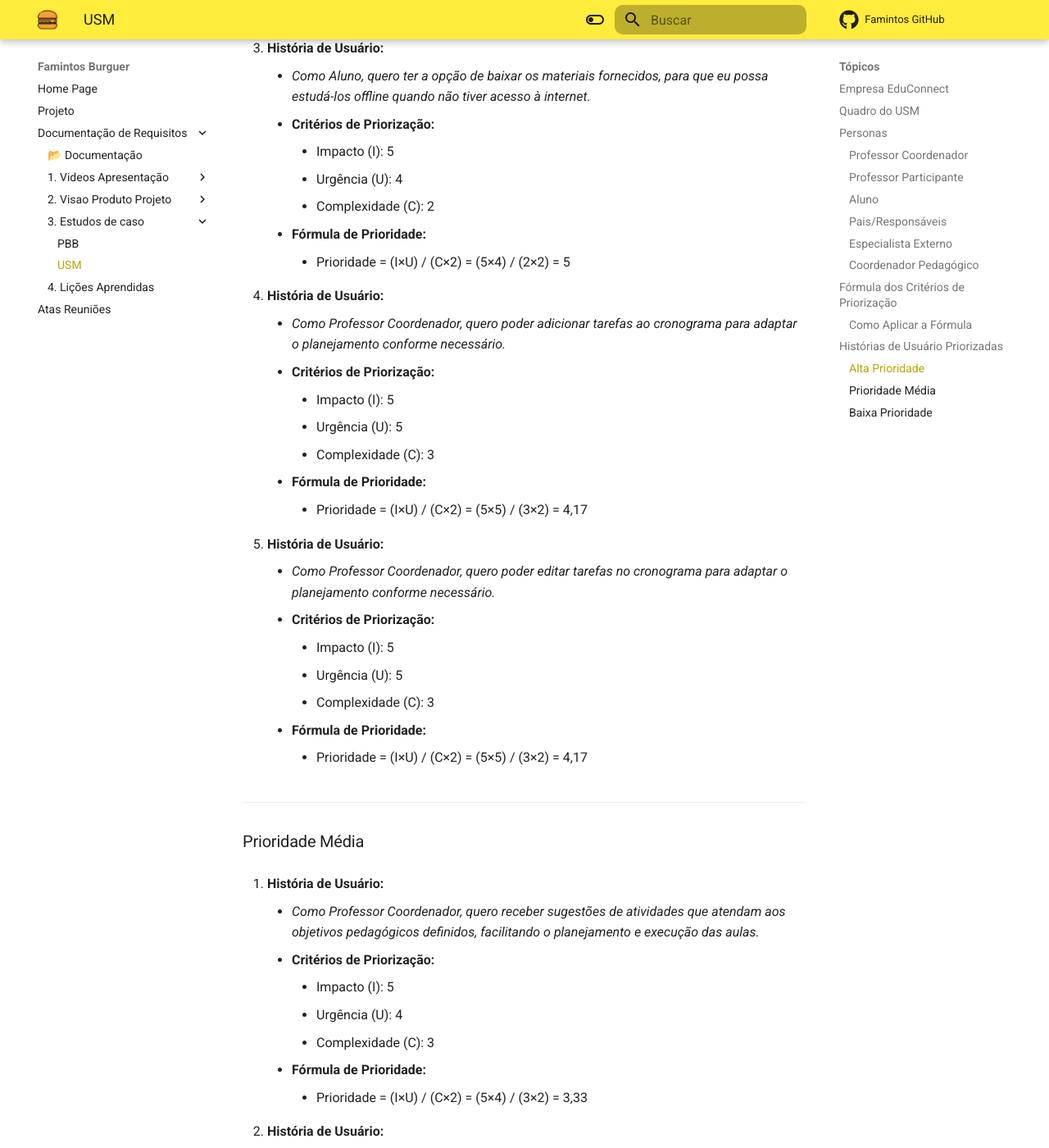
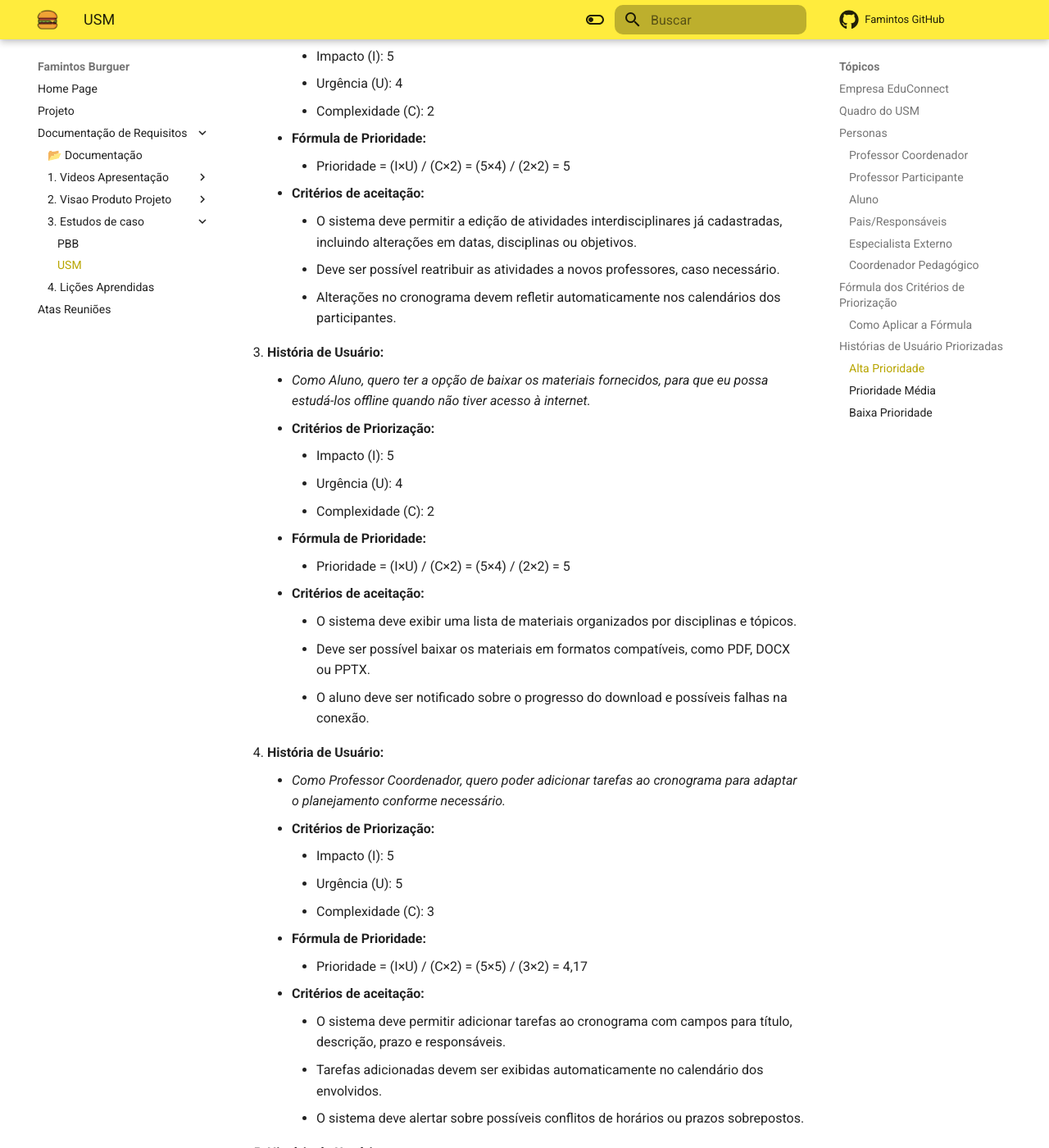
Before and after one commit to mdsreq-fga-unb/2024.2-T01-FamintosBurguer, an MkDocs documentation site: the page built from docs/ProdutoProjeto/Estudo de caso/USM.md, in a window 1280 px wide and 1400 px high, scrolled down 8167 px. Shown: the whole window at 82% size. Built offline with MkDocs 1.6.1 and Material for MkDocs 9.7.7, drawn with Linux system fonts in a browser that asks for light colours; comment, search, counter and statistics services are not loaded; some of the changed text lies outside the part shown.

Commit message:
Atualiza títulos de documentos e adiciona critérios de aceitação nas histórias de usuário.

```diff
--- a/docs/ProdutoProjeto/Estudo de caso/USM.md
+++ b/docs/ProdutoProjeto/Estudo de caso/USM.md
@@ -96,8 +96,12 @@ ________________________________________________________________________________
         - Impacto (I): 5
         - Urgência (U): 4
         - Complexidade (C): 2
-     - **Fórmula de Prioridade:**
-         - Prioridade = (I×U) / (C×2) = (5×4) / (2×2) = 5
+    - **Fórmula de Prioridade:**
+        - Prioridade = (I×U) / (C×2) = (5×4) / (2×2) = 5
+    - **Critérios de aceitação:**<br />
+        - O sistema deve permitir a criação de atividades interdisciplinares com campos para selecionar temas, conteúdos e disciplinas envolvidas.
+        - Deve ser possível vincular as atividades a um cronograma existente.
+        - A interface deve oferecer sugestões de colaboração com base em disciplinas previamente integradas.
 
 2. **História de Usuário:**
     - *Como Professor Participante, quero que as atividades interdisciplinares sejam facilmente ajustadas conforme o projeto avança, para que eu possa reagir a mudanças no cronograma ou conteúdo.*
@@ -107,6 +111,10 @@ ________________________________________________________________________________
         - Complexidade (C): 2
     - **Fórmula de Prioridade:**
         - Prioridade = (I×U) / (C×2) = (5×4) / (2×2) = 5
+    - **Critérios de aceitação:**<br />
+        - O sistema deve permitir a edição de atividades interdisciplinares já cadastradas, incluindo alterações em datas, disciplinas ou objetivos.
+        - Deve ser possível reatribuir as atividades a novos professores, caso necessário.
+        - Alterações no cronograma devem refletir automaticamente nos calendários dos participantes.
 
 3. **História de Usuário:**
      - *Como Aluno, quero ter a opção de baixar os materiais fornecidos, para que eu possa estudá-los offline quando não tiver acesso à internet.*
@@ -116,6 +124,10 @@ ________________________________________________________________________________
         - Complexidade (C): 2
     - **Fórmula de Prioridade:**
         - Prioridade = (I×U) / (C×2) = (5×4) / (2×2) = 5
+    - **Critérios de aceitação:**<br />
+        - O sistema deve exibir uma lista de materiais organizados por disciplinas e tópicos.
+        - Deve ser possível baixar os materiais em formatos compatíveis, como PDF, DOCX ou PPTX.
+        - O aluno deve ser notificado sobre o progresso do download e possíveis falhas na conexão.
 
 4. **História de Usuário:**
      - *Como Professor Coordenador, quero poder adicionar tarefas ao cronograma para adaptar o planejamento conforme necessário.*
@@ -125,6 +137,10 @@ ________________________________________________________________________________
         - Complexidade (C): 3
      - **Fórmula de Prioridade:**
         - Prioridade = (I×U) / (C×2) = (5×5) / (3×2) = 4,17
+    - **Critérios de aceitação:**<br />
+        - O sistema deve permitir adicionar tarefas ao cronograma com campos para título, descrição, prazo e responsáveis.
+        - Tarefas adicionadas devem ser exibidas automaticamente no calendário dos envolvidos.
+        - O sistema deve alertar sobre possíveis conflitos de horários ou prazos sobrepostos.
 
 5. **História de Usuário:**
      - *Como Professor Coordenador, quero poder editar tarefas no cronograma para adaptar o planejamento conforme necessário.*
@@ -134,6 +150,10 @@ ________________________________________________________________________________
         - Complexidade (C): 3
     - **Fórmula de Prioridade:**
         - Prioridade = (I×U) / (C×2) = (5×5) / (3×2) = 4,17
+    - **Critérios de aceitação:**<br />
+        - Deve ser possível editar tarefas existentes no cronograma, alterando prazos, responsáveis ou descrições.
+        - Alterações devem ser refletidas automaticamente no calendário dos envolvidos.
+        - O sistema deve alertar sobre impactos em outras tarefas vinculadas ao cronograma.
 
 ___________________________________________________________________________________
 
@@ -147,6 +167,10 @@ ________________________________________________________________________________
         - Complexidade (C): 3
     - **Fórmula de Prioridade:**
         - Prioridade = (I×U) / (C×2) = (5×4) / (3×2) = 3,33
+    - **Critérios de aceitação:**<br />
+        - O sistema deve exibir sugestões de atividades com base nos objetivos pedagógicos cadastrados previamente.
+        - Deve ser possível filtrar as sugestões por tipo de atividade, como práticas, teóricas ou interdisciplinares.
+        - O sistema deve permitir ao coordenador aceitar ou ajustar as atividades sugeridas antes de adicioná-las ao cronograma.
 
 7. **História de Usuário:**
     - *Como Professor Coordenador, quero receber lembretes automáticos sobre prazos importantes para garantir que tarefas críticas sejam concluídas a tempo.*
@@ -156,6 +180,10 @@ ________________________________________________________________________________
         - Complexidade (C): 1
     - **Fórmula de Prioridade:**
         - Prioridade = (I×U) / (C×2) = (3×2) / (1×2) = 3
+    - **Critérios de aceitação:**<br />
+        - O sistema deve enviar notificações automáticas para o coordenador com base nos prazos cadastrados no cronograma.
+        - Deve ser possível configurar a antecedência dos lembretes, como um ou dois dias antes do prazo.
+        - O sistema deve exibir um resumo semanal com tarefas críticas e seus prazos associados.
 
 8. **História de Usuário:**
     - *Como Professor Coordenador, quero monitorar o progresso dos alunos em direção aos objetivos pedagógicos para avaliar o impacto do projeto e ajustar estratégias de ensino conforme necessário.*
@@ -165,6 +193,10 @@ ________________________________________________________________________________
         - Complexidade (C): 1
     - **Fórmula de Prioridade:**
         - Prioridade = (I×U) / (C×2) = (3×2) / (1×2) = 3
+    - **Critérios de aceitação:**<br />
+        - O sistema deve exibir relatórios detalhados sobre o progresso dos alunos em relação aos objetivos pedagógicos.
+        - Deve ser possível visualizar gráficos de progresso, comparando o desempenho atual com os objetivos definidos.
+        - O sistema deve permitir ao coordenador registrar ajustes nas estratégias de ensino diretamente na interface.
 
 9. **História de Usuário:**
     - *Como Aluno, quero que os materiais estejam bem organizados em uma plataforma online para que eu possa encontrar rapidamente o conteúdo relevante para cada atividade ou tópico.*
@@ -174,6 +206,10 @@ ________________________________________________________________________________
         - Complexidade (C): 1
     - **Fórmula de Prioridade:**
          - Prioridade = (I×U) / (C×2) = (3×2) / (1×2) = 3
+    - **Critérios de aceitação:**<br />
+        - O sistema deve exibir os materiais organizados por categorias, como disciplinas, módulos e tópicos.
+        - Deve ser possível acessar os materiais através de filtros, como tipo de arquivo, data de publicação ou relevância.
+        - Os alunos devem receber notificações quando novos materiais forem adicionados.
 
 ___________________________________________________________________________________
 
@@ -187,6 +223,10 @@ ________________________________________________________________________________
       - Complexidade (C): 3
     - **Fórmula de Prioridade:**
       - Prioridade = (I×U) / (C×2) = (5×3) / (3×2) = 2,5
+    - **Critérios de aceitação:**<br />
+        - O sistema deve exibir o cronograma atualizado com campos como data, horário, atividade e responsáveis.
+        - Deve ser possível acessar o cronograma completo ou visualizar apenas as atividades associadas a um professor específico.
+        - Alterações no cronograma devem ser notificadas automaticamente aos professores envolvidos.
 
 11. **História de Usuário:**
     - *Como Professor Participante, quero ter acesso à pauta da reunião com antecedência, para que eu possa me preparar e contribuir de forma mais eficaz.*
@@ -196,6 +236,10 @@ ________________________________________________________________________________
       - Complexidade (C): 3
     - **Fórmula de Prioridade:**
       - Prioridade = (I×U) / (C×2) = (5×3) / (3×2) = 2,5
+    - **Critérios de aceitação:**<br />
+        - O sistema deve permitir o cadastro e compartilhamento de pautas de reunião com antecedência mínima configurável.
+        - Deve ser possível visualizar a pauta diretamente no sistema ou baixá-la em formatos padrão, como PDF ou DOCX.
+        - Professores devem poder sugerir alterações ou adições à pauta antes da reunião.
 
 12. **História de Usuário:**
     - *Como Professor Coordenador, quero criar relatórios que mostrem o alinhamento dos objetivos pedagógicos com o currículo escolar para apresentar evidências de conformidade durante auditorias ou reuniões com a administração.*
@@ -205,6 +249,10 @@ ________________________________________________________________________________
       - Complexidade (C): 3
     - **Fórmula de Prioridade:**
       - Prioridade = (I×U) / (C×2) = (2×2) / (3×2) = 0,67
+    - **Critérios de aceitação:**<br />
+        - O sistema deve gerar relatórios detalhados com informações sobre os objetivos pedagógicos e sua vinculação ao currículo escolar.
+        - Deve ser possível personalizar o período e o formato do relatório.
+        - O relatório deve ser exportável em formatos como PDF ou XLS.
 
 13. **História de Usuário:**
     - *Como Professor Participante, quero acessar o histórico de feedbacks dados aos alunos para manter um registro contínuo e consistente do desempenho e desenvolvimento deles.*
@@ -214,6 +262,10 @@ ________________________________________________________________________________
       - Complexidade (C): 3
     - **Fórmula de Prioridade:**
       - Prioridade = (I×U) / (C×2) = (1×2) / (3×2) = 0,67
+    - **Critérios de aceitação:**<br />
+        - O sistema deve exibir o histórico de feedbacks por aluno, organizado por data e atividade.
+        - Deve ser possível visualizar e editar feedbacks anteriores, respeitando permissões definidas.
+        - O sistema deve alertar o professor quando um aluno não acessou feedbacks recentes.
 
 14. **História de Usuário:**
     - *Como Professor Coordenador, quero registrar as decisões e insights gerados nas reuniões para que a equipe tenha um ponto de referência claro para ações futuras.*
@@ -223,6 +275,10 @@ ________________________________________________________________________________
       - Complexidade (C): 1
     - **Fórmula de Prioridade:**
       - Prioridade = (I×U) / (C×2) = (1×2) / (1×2) = 1
+    - **Critérios de aceitação:**<br />
+        - O sistema deve permitir o registro de decisões e insights associados a reuniões específicas.
+        - Deve ser possível acessar e editar registros anteriores com controle de versão.
+        - Os registros devem ser pesquisáveis por palavras-chave ou data.
 
 15. **História de Usuário:**
     - *Como Professor Participante, quero agendar sessões individuais para discutir feedbacks com os alunos, garantindo que eles compreendam as áreas a melhorar e como aplicá-las.*
@@ -232,5 +288,9 @@ ________________________________________________________________________________
       - Complexidade (C): 2
     - **Fórmula de Prioridade:**
       - Prioridade = (I×U) / (C×2) = (1×2) / (2×2) = 0,5
+    - **Critérios de aceitação:**<br />
+        - O sistema deve permitir o agendamento de sessões individuais com campos para data, horário e objetivo da reunião.
+        - Deve ser possível vincular as sessões a feedbacks específicos previamente registrados.
+        - O sistema deve notificar automaticamente os participantes antes da sessão.
 
 ___________________________________________________________________________________
```
Also changed, not shown: other parts of docs/ProdutoProjeto/Estudo de caso/USM.md (+1 -1 lines), docs/ProdutoProjeto/Estudo de caso/PBB.md (+1 -1 lines).
